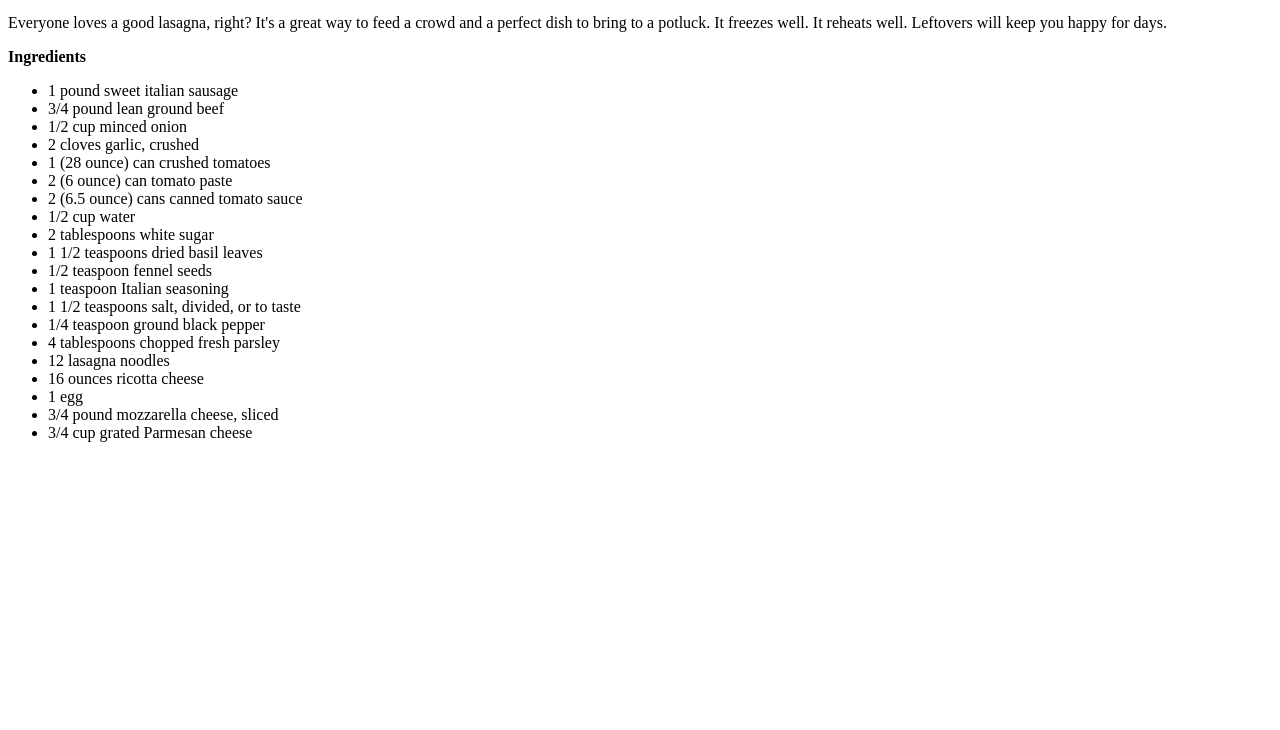
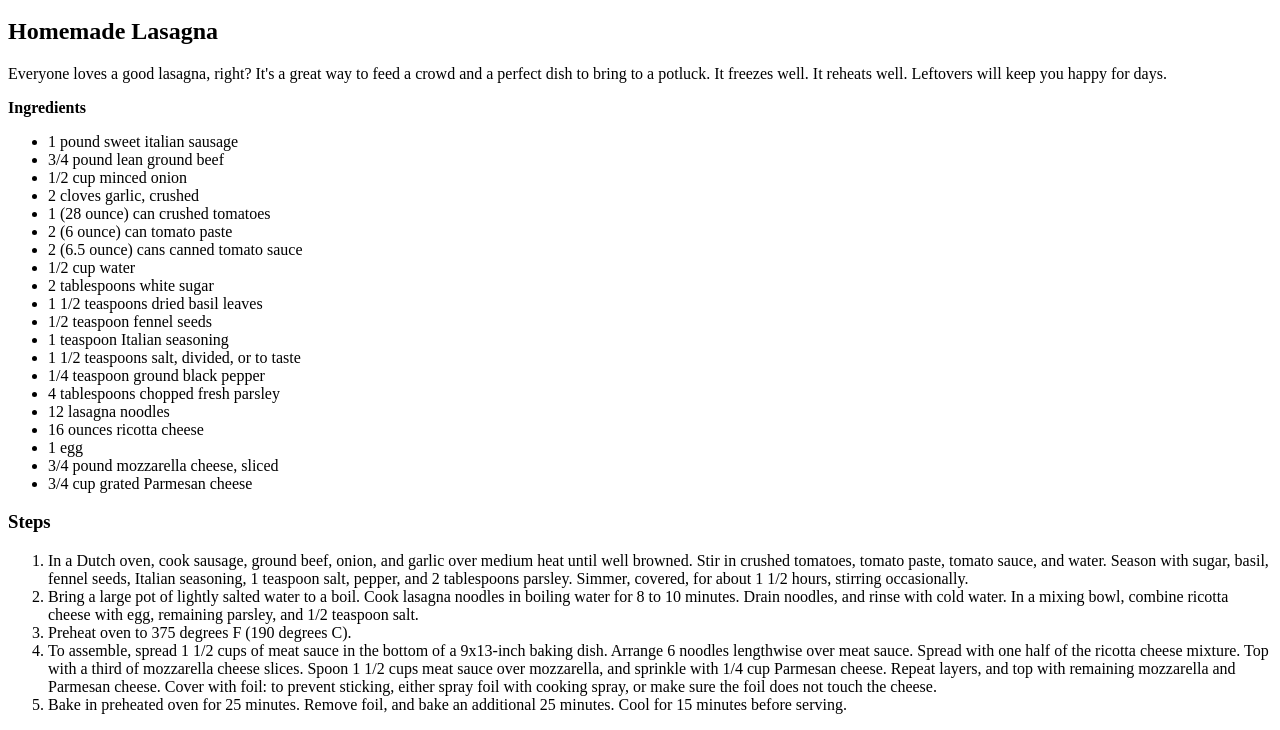
Before and after one commit to Yuudainao98/odin-recipes, a plain HTML site: page index.html in a window 1280 px wide. Shown: the part 586-1316 px from the top of the page. Before the commit the page ends 1044 px from the top, so only its background shows below. Drawn offline with Linux system fonts and the light colour scheme.

Commit message:
Finished my recipe

```diff
--- a/index.html
+++ b/index.html
@@ -12,6 +12,7 @@
         <img src="recipes/lasagna15.jpg"
         width="600"
         height="500">
+        <h2>Homemade Lasagna</h2>
         <p>Everyone loves a good lasagna, right? It's a great way to feed a crowd and a perfect dish to bring to a potluck. It freezes well. It reheats well. Leftovers will keep you happy for days.</p>
         <p><strong>Ingredients</strong></p>
         <ul>
@@ -37,6 +38,15 @@
             <li>3/4 cup grated Parmesan cheese</li>
         </ul>
 
+        <h3>Steps</h3>
+        <ol>
+            <li>In a Dutch oven, cook sausage, ground beef, onion, and garlic over medium heat until well browned. Stir in crushed tomatoes, tomato paste, tomato sauce, and water. Season with sugar, basil, fennel seeds, Italian seasoning, 1 teaspoon salt, pepper, and 2 tablespoons parsley. Simmer, covered, for about 1 1/2 hours, stirring occasionally.</li>
+            <li>Bring a large pot of lightly salted water to a boil. Cook lasagna noodles in boiling water for 8 to 10 minutes. Drain noodles, and rinse with cold water. In a mixing bowl, combine ricotta cheese with egg, remaining parsley, and 1/2 teaspoon salt.            </li>
+            <li>Preheat oven to 375 degrees F (190 degrees C).</li>
+            <li>To assemble, spread 1 1/2 cups of meat sauce in the bottom of a 9x13-inch baking dish. Arrange 6 noodles lengthwise over meat sauce. Spread with one half of the ricotta cheese mixture. Top with a third of mozzarella cheese slices. Spoon 1 1/2 cups meat sauce over mozzarella, and sprinkle with 1/4 cup Parmesan cheese. Repeat layers, and top with remaining mozzarella and Parmesan cheese. Cover with foil: to prevent sticking, either spray foil with cooking spray, or make sure the foil does not touch the cheese.</li>
+            <li>Bake in preheated oven for 25 minutes. Remove foil, and bake an additional 25 minutes. Cool for 15 minutes before serving.</li>
+        </ol>
+
     </body>
 
 
```
